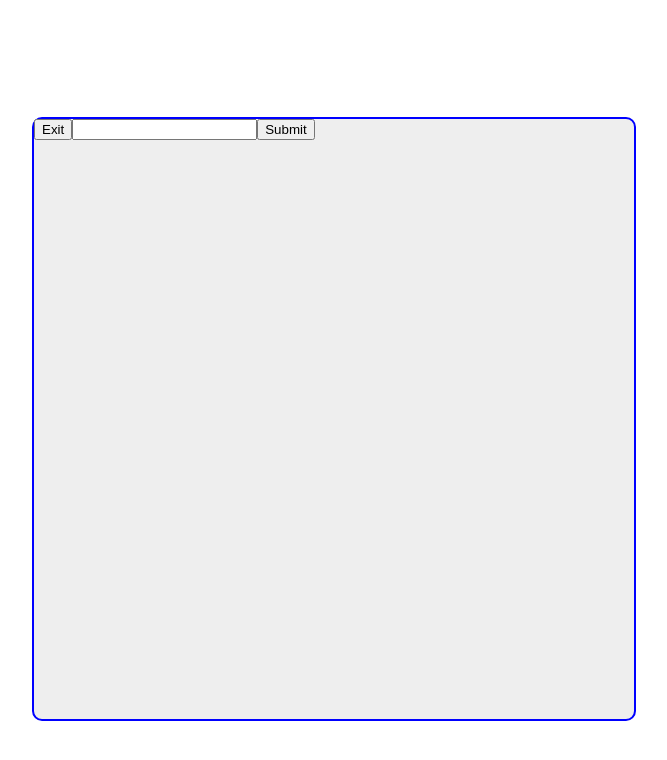
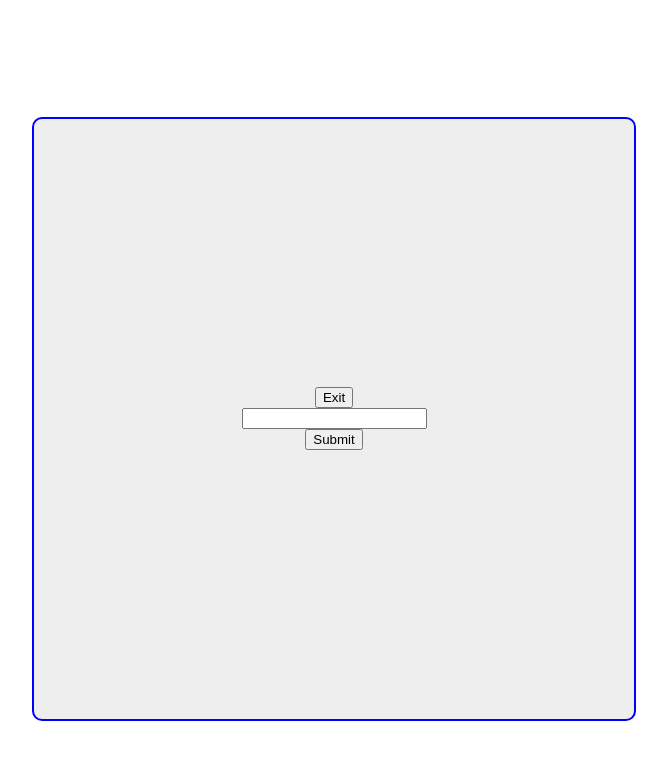
Before and after one commit to slowres1/odin-library, a plain HTML site: page index.html in a window 1280 px wide. Both pictures are taken after a click on the button "Add book". Shown: the whole page, without its empty margins (306-973 px from the left). Drawn offline with Linux system fonts and the light colour scheme.

Commit message:
Progress

```diff
--- a/index.html
+++ b/index.html
@@ -9,7 +9,7 @@
     <script src="./script.js" defer></script>
 </head>
 <body>
-    <div class="container flex">
+    <div class="container flex column">
         <div class="buttons flex">
             <button class="add-book">Add book</button>
             <button class="refresh">Refresh Library</button>
--- a/script.js
+++ b/script.js
@@ -11,7 +11,7 @@ function Book(title, author, pages, read) {
 function addBooktoLibrary() {
 
     const popup = document.createElement('div');
-    popup.classList.add('modal');
+    popup.classList.add('modal', 'flex');
 
     const exitButton = document.createElement('button');
     exitButton.textContent = 'Exit';
@@ -20,6 +20,7 @@ function addBooktoLibrary() {
     })
 
     const form = document.createElement('div');
+    form.classList.add('flex','column');
 
     const title = document.createElement('input');
 
@@ -35,10 +36,11 @@ function addBooktoLibrary() {
         container.removeChild(popup);
     })
 
-    popup.appendChild(exitButton);
-    popup.appendChild(title);
-    popup.appendChild(submitButton);
+    form.appendChild(exitButton);
+    form.appendChild(title);
+    form.appendChild(submitButton);
 
+    popup.appendChild(form);
     container.appendChild(popup);
 
     //lets make this a modal - first - CSS
--- a/style.css
+++ b/style.css
@@ -6,10 +6,13 @@
     align-items: center;
 }
 
+.column {
+    flex-direction: column;
+}
+
 /*containers*/
 
 .container {
-    flex-direction: column;
     height: 100vh;
 }
 
@@ -18,8 +21,6 @@
     height: 400px;
     border: 2px solid black;
 }
-
-
 
 
 /*modals*/
```
